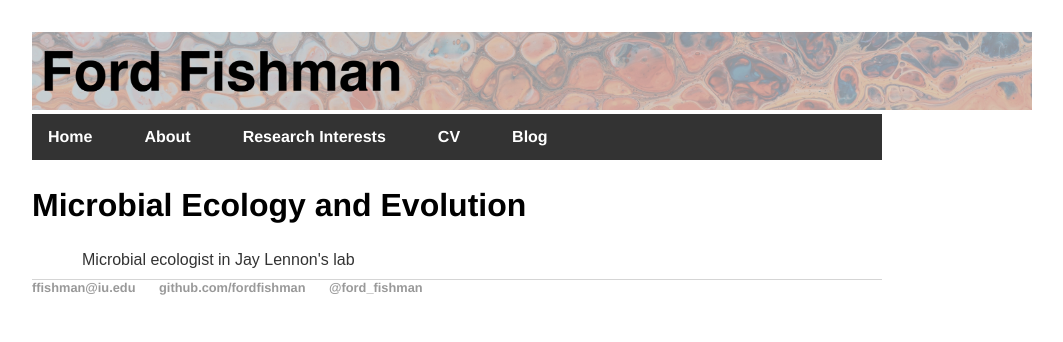
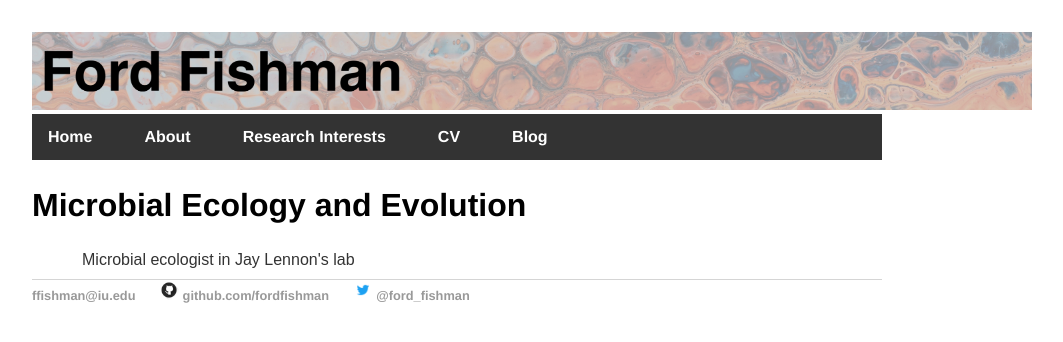
Before and after one commit to fordfishman/fordfishman.github.io, a Jekyll site: the page built from index.html, in a window 1280 px wide. Shown: the top 342 px of the page, without its empty margins (0-1063 px from the left). Built offline with Jekyll 4.4.1, drawn with Linux system fonts in a browser that asks for light colours.

Commit message:
Added logos to footer

```diff
--- a/_layouts/default.html
+++ b/_layouts/default.html
@@ -32,9 +32,17 @@
     </div><!-- /.container -->
     <footer>
         <ul>
-            <li><a href="mailto:ffishman@iu.edu">ffishman@iu.edu</a></li>
-            <li><a href="https://github.com/fordfishman">github.com/fordfishman</a></li>
-            <li><a href="https://twitter.com/ford_fishman">@ford_fishman</a></li>
+            <li>
+                <a href="mailto:ffishman@iu.edu">ffishman@iu.edu</a>
+            </li>
+            <li>
+                <img alt="GithubLogo" src="/pics/github.png" width="20" height="20">
+                <a href="https://github.com/fordfishman">github.com/fordfishman</a>
+            </li>
+            <li>
+                <img alt="TwitterLogo" src="/pics/twitter.png" width="20" height="20">
+                <a href="https://twitter.com/ford_fishman">@ford_fishman</a>
+            </li>
         </ul>
     </footer>
 </body>
```
Also changed, not shown: pics/github.png (added), pics/twitter.png (added).
